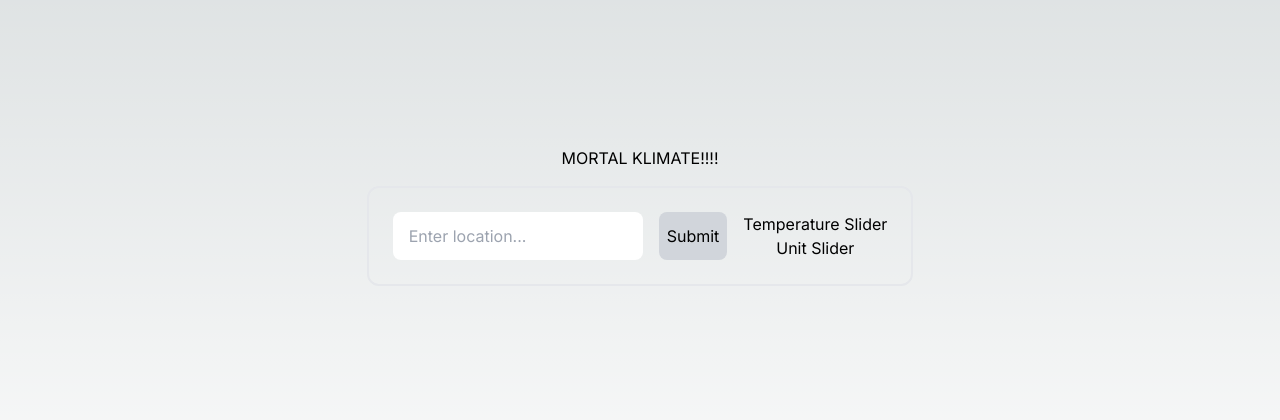
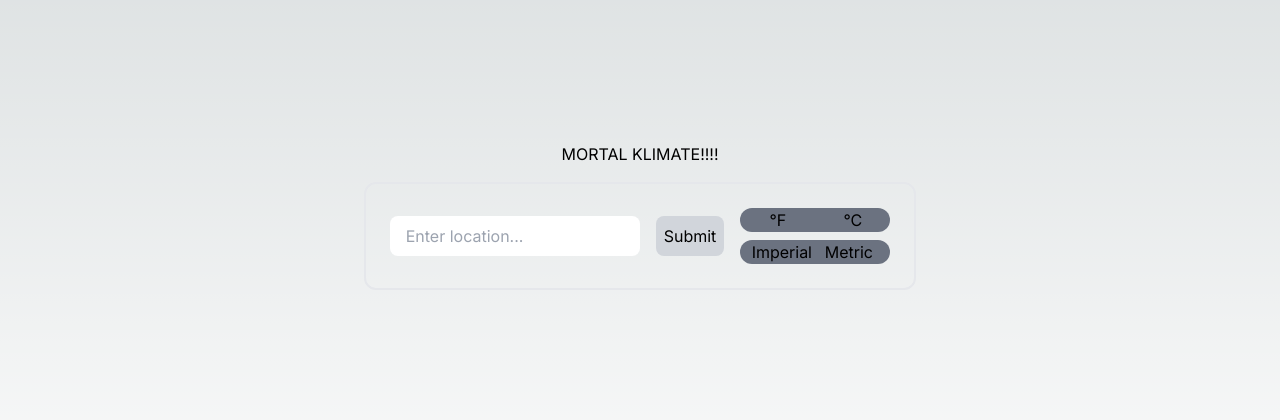
Before and after one commit to joseph-w-valdez/mortal-klimate, a Next.js app in the folder mortal-klimate/: page / in a window 1280 px wide. Shown: the part 184-604 px from the top of the page. Built offline with nearby package versions, Linux system fonts and the light colour scheme; no server answers.

Commit message:
styled slider buttons. styled form

```diff
--- a/mortal-klimate/src/app/components/Form.tsx
+++ b/mortal-klimate/src/app/components/Form.tsx
@@ -54,14 +54,15 @@ export default function Form() {
     };
 
     return (
-        <div className='flex flex-col gap-4 border border-2 p-6 rounded-xl'>
+        <div className='flex flex-col gap-4 border border-2 p-6 rounded-xl min-w-[500px]'>
           <form
             onSubmit={handleSubmit}
-            className='flex gap-4'
+            className='flex gap-4 justify-between items-center'
           >
+              <div className='flex gap-4'>
                 <input
                     id='location-input'
-                  className='text-black rounded-lg pl-4'
+                    className='text-black rounded-lg pl-4 h-10'
                     name='location'
                     value={userLocation}
                     type='text'
@@ -72,13 +73,20 @@ export default function Form() {
                 <button
                     id='submit-button'
                     type='submit'
-                  className='bg-gray-300 px-2 py-1 rounded-lg text-black hover:bg-gray-500 hover:text-white transition duration-300'
+                    className='bg-gray-300 h-10 px-2 py-1 rounded-lg text-black hover:bg-gray-500 hover:text-white transition duration-300'
                 >
                         Submit
                 </button>
-              <div className='flex flex-col'>
-                <button>Temperature Slider</button>
-                <button>Unit Slider</button>
+              </div>
+              <div className='flex flex-col min-w-[150px] gap-2'>
+              <button type='button' className='flex bg-gray-500 rounded-xl'>
+                  <div className='w-1/2'>°F</div>
+                  <div className='w-1/2'>°C</div>
+                </button>
+                <button type='button' className='flex bg-gray-500 rounded-xl px-2'>
+                  <div className='w-1/2'>Imperial</div>
+                  <div className='w-1/2'>Metric</div>
+                </button>
               </div>
           </form>
           {weatherData && (
--- a/mortal-klimate/src/app/layout.tsx
+++ b/mortal-klimate/src/app/layout.tsx
@@ -5,8 +5,8 @@ import { Inter } from 'next/font/google'
 const inter = Inter({ subsets: ['latin'] })
 
 export const metadata: Metadata = {
-  title: 'Create Next App',
-  description: 'Generated by create next app',
+  title: 'MORTAL KLIMATE!!!',
+  description: 'Get ready to battle the elements like a true weather warrior!',
 }
 
 export default function RootLayout({
```
Lines whose indentation alone changed are shown as unchanged.
